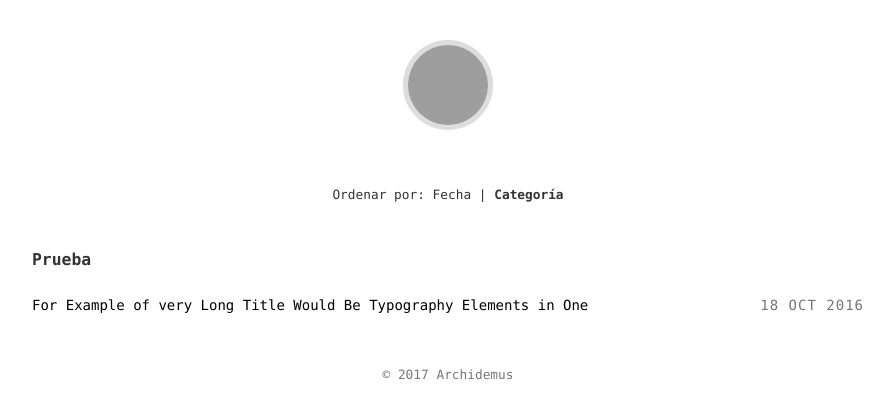
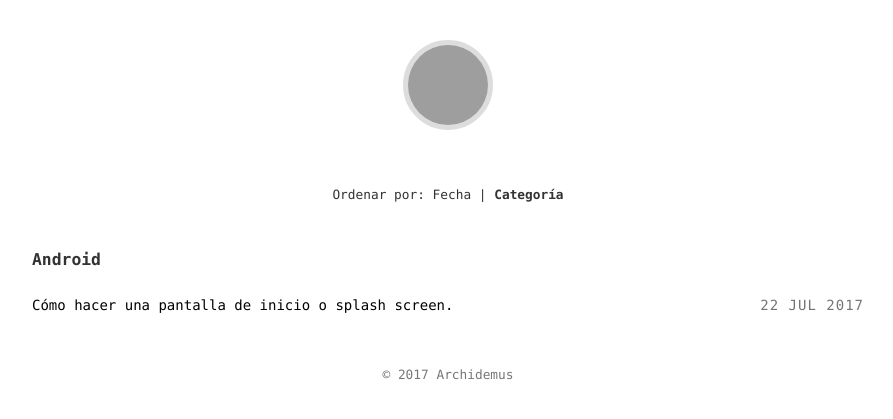
Before and after one commit to archidemus/archidemus.github.io, a Jekyll site: the page built from categories.html, in a window 1280 px wide. Shown: the top 419 px of the page, without its empty margins (192-1085 px from the left). Built offline with Jekyll 4.4.1, drawn with Linux system fonts in a browser that asks for light colours; some of the changed lines change nothing that is shown; grey boxes are pictures that could not be loaded.

Commit message:
Nueva entrada

````diff
--- a/_config.yml
+++ b/_config.yml
@@ -27,10 +27,9 @@ sass:
 # Other Params
 include:            [ "robots.txt" ]
 exclude:            [ "LICENSE", "README.md", "CNAME", "vendor", "Gemfile" ]
-gems:
+pligins:
   - jekyll-sitemap
-
-
+  - jekyll-last-modified-at
 
 defaults:
   -
--- /dev/null
+++ b/_posts/2017-07-22-pantalla-de-inicio-en-android.md
@@ -0,0 +1,97 @@
+---
+title: Cómo hacer una pantalla de inicio o splash screen.
+updated: 2017-07-22 10:49
+categories: Android
+---
+
+## ¿Qué es y para qué usar un splash screen?
+
+Esta es la vista que aparece muchas veces al inicio de muchas aplicaciones. Generalmente es una imagen estática y tiene como fin evitar que nuestra aplicación se muestre a medio cargar o solicitar permisos esenciales de la aplicación.
+
+### Implementación
+
+Históricamente la implementación de esta pantalla de basó en un activity con un layout asociado a él. El problema de esta implementación es que le quitamos prioridad a la carga del programa. En vez de centrar los recursos en la inicialización de la aplicación, estos se centran primero en cargar nuestra splash screen haciendo lento el inicio, lo cual no queremos. Esto lo aprendí [aquí](https://android.jlelse.eu/right-way-to-create-splash-screen-on-android-e7f1709ba154){:target="_blank"}.
+
+## Código
+
+El código siguiente parte con SplashActivity, la cual tiene defnido como tema SplashTheme. Este tema usa un drawable, spash_background, que se encarga de definir en fondo de este. Cuando SplashActivity inicia, dibuja el fondo, ejecuta lo que necesitemos como peticion de permisos, inicia HomeActivity y finalmente se suicida.
+
+### Manifest
+
+En primera instancia le diremos a nuestra aplicación que inicie con el SplashActivity y definimos HomeActivity.
+
+```xml
+<?xml version="1.0" encoding="utf-8"?>
+<manifest xmlns:android="http://schemas.android.com/apk/res/android"
+    package="com.domain.project"> //Recordar cambiar esto
+    <application
+        android:allowBackup="true"
+        android:icon="@mipmap/ic_launcher"
+        android:label="@string/app_name"
+        android:supportsRtl="true"
+        android:theme="@style/AppTheme">
+        <activity
+            android:name=".SplashActivity"
+            android:theme="@style/SplashTheme">
+            <intent-filter>
+                <action android:name="android.intent.action.MAIN" />
+                <category android:name="android.intent.category.LAUNCHER" />
+            </intent-filter>
+        </activity>
+        <activity android:name=".HomeActivity" />
+    </application>
+</manifest>
+```
+El detalle importante acá es el uso del SplashTheme para la SplashActivity. A continuación definiremos estos componentes. No olvidar cambiar el nombre del paquete.
+
+### Activity
+
+Creamos el SplashActivity. Es aquí donde ocurre la magia. En la fase onCreate() puedes hacer petición de permisos y otras cosas que desees previo a llamar el inicio de HomeActivity.
+
+```java
+package com.androidjavapoint.splashscreen;
+import android.content.Intent;
+import android.os.Bundle;
+import android.support.v7.app.AppCompatActivity;
+public class SplashActivity extends AppCompatActivity {
+    @Override
+    protected void onCreate(Bundle savedInstanceState) {
+        super.onCreate(savedInstanceState);
+        //Aquí puedes poner una petición de permisos o lo que necesites previo a iniciar HomeActiviy.
+        //Luego iniciamos nuestra home activity
+        startActivity(new Intent(SplashActivity.this, HomeActivity.class));
+        //Teminamos la SplashActivity
+        finish();
+    }
+}
+```
+
+### Theme
+
+En este punto modifiqué un poco el tutorial original y cree un tema especifico para el SplashTheme, para no modificar el fondo de todas las vistas.
+
+Para esto creamos un archivo en la carpeta values con el nombre splash_theme.xml con lo siguiente.
+
+```xml
+<resources>
+    <style name="SplashTheme" parent="@style/AppTheme">
+        <item name="android:windowBackground">@drawable/splash_background</item>
+    </style>
+</resources>
+```
+
+El código anterior hereda del tema original usando `parent="@style/AppTheme`. Luego, define su fondo como un drawable. Un drawable es algo que se dibuja en la pantalla y lo usaremos para definir el fondo de nuestra aplicación.
+
+Para ello en la carpeta drawable creamos un archivo llamado splash_background.xml con el siguiente código.
+
+```xml
+<?xml version="1.0" encoding="utf-8"?>
+<layer-list xmlns:android="http://schemas.android.com/apk/res/android">
+    <item android:drawable="@color/colorPrimary" />
+    <item>
+        <bitmap
+            android:gravity="center"
+            android:src="@mipmap/ic_launcher" />
+    </item>
+</layer-list>
+```
````
Also changed, not shown: base.md (renamed from _posts/2016-10-18-very-long-title-post.md), 9 other files.
